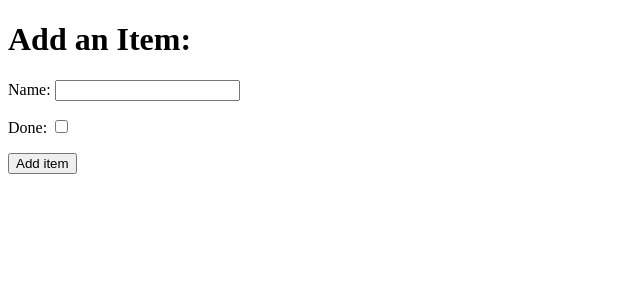
After one commit to Kuurosu/hello-django, a Django app: page /add in a window 1280 px wide. The commit adds this page. Shown: the top 300 px of the page, without its empty margins (0-640 px from the left). Run offline with Django 3.2, Linux system fonts and the light colour scheme.

Commit message:
Add url pattern for the add item page

```diff
--- a/django_todo/urls.py
+++ b/django_todo/urls.py
@@ -15,9 +15,10 @@ Including another URLconf
 """
 from django.contrib import admin
 from django.urls import path
-from todo.views import get_todo_list
+from todo.views import get_todo_list, add_item
 
 urlpatterns = [
     path('admin/', admin.site.urls),
-    path('', get_todo_list, name='get_todo_list')
+    path('', get_todo_list, name='get_todo_list'),
+    path('add', add_item, name='add')
 ]
--- /dev/null
+++ b/todo/templates/todo/add_item.html
@@ -0,0 +1,32 @@
+<!DOCTYPE html>
+<html lang="en">
+<head>
+    <meta charset="UTF-8">
+    <meta http-equiv="X-UA-Compatible" content="IE=edge">
+    <meta name="viewport" content="width=device-width, initial-scale=1.0">
+    <title>Document</title>
+</head>
+<body>
+    <h1>Add an Item: </h1>
+    <form method="POST" action="add">
+        {% csrf_token %}
+        <div>
+            <p>
+                <label for="id_name">Name: </label>
+                <input type="text" id="id_name" name="item_name">
+            </p>
+        </div>
+        <div>
+            <p>
+                <label for="id_done">Done: </label>
+                <input type="checkbox" id="id_done" name="done">
+            </p>
+        </div>
+        <div>
+            <p>
+                <button type="submit">Add item</button>
+            </p>
+        </div>
+    </form>
+</body>
+</html>
--- a/todo/templates/todo/todo_list.html
+++ b/todo/templates/todo/todo_list.html
@@ -23,5 +23,6 @@
     </tr>
     {% endfor %}
     </table>
+    <a href="/add">Add an item</a>
 </body>
 </html>
--- a/todo/views.py
+++ b/todo/views.py
@@ -1,4 +1,4 @@
-from django.shortcuts import render
+from django.shortcuts import render, redirect
 from .models import Item
 
 
@@ -9,3 +9,13 @@ def get_todo_list(request):
         'items': items
     }
     return render(request, "todo/todo_list.html", context)
+
+
+def add_item(request):
+    if request.method == "POST":
+        name = request.POST.get('item_name')
+        done = "done" in request.POST
+        Item.objects.create(name=name, done=done)
+        return redirect("get_todo_list")
+
+    return render(request, "todo/add_item.html")
```
Also changed, not shown: db.sqlite3.
